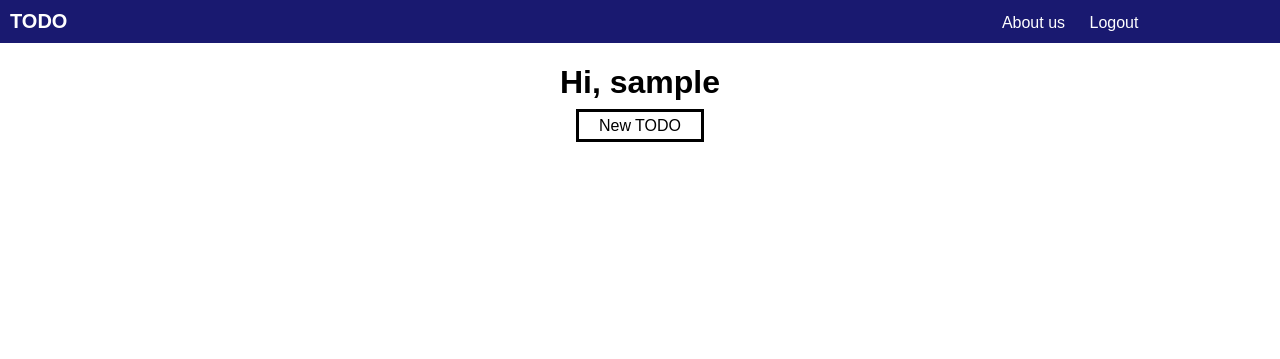
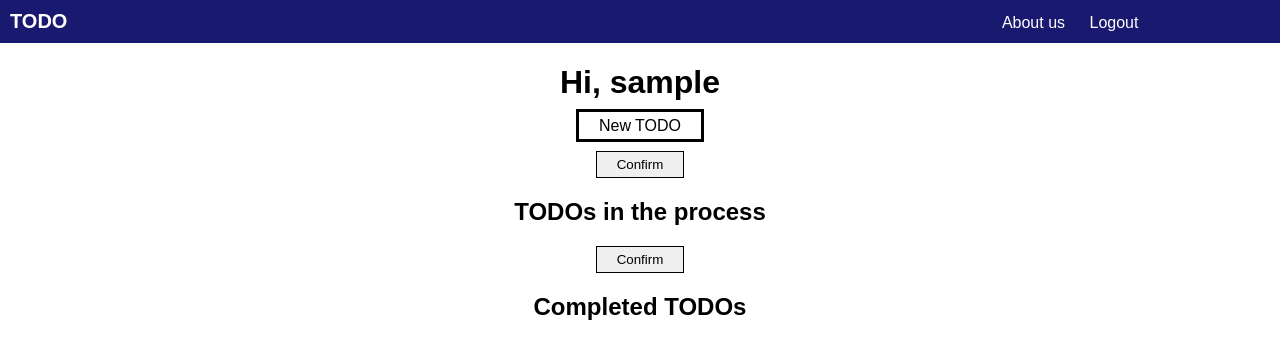
Before and after one commit to zakharchik74/todo_list, a Django app: page / in a window 1280 px wide. Shown: the top 359 px of the page. Run offline with Django 4.2, Linux system fonts and the light colour scheme; the visitor is signed in with stand-in values (Sample User, id 1); data that the repository does not hold is empty.

Commit message:
process/completed

```diff
--- a/accounts/urls.py
+++ b/accounts/urls.py
@@ -5,4 +5,5 @@ urlpatterns = [
     path('registration', views.reg, name='registration'),
     path('login', views.login, name='login'),
     path('logout', views.logout, name='logout'),
+
 ]
--- a/main/admin.py
+++ b/main/admin.py
@@ -1,5 +1,7 @@
 from django.contrib import admin
 
-from .models import ToDo
+from .models import ToDo, ToDo_completed, ToDo_process
 
 admin.site.register(ToDo)
+admin.site.register(ToDo_process)
+admin.site.register(ToDo_completed)
--- a/main/urls.py
+++ b/main/urls.py
@@ -1,3 +1,4 @@
+
 from django.urls import path
 from . import views
 urlpatterns = [
--- a/main/views.py
+++ b/main/views.py
@@ -1,14 +1,35 @@
 import re
+from xml.dom.domreg import well_known_implementations
 from django.http import HttpResponseRedirect
 from django.shortcuts import render, redirect
-from .models import ToDo
+from .models import ToDo, ToDo_process, ToDo_completed
 from django.contrib.auth.models import User
 
 def index(request):
-    user = request.user
-    if user.is_authenticated:
-        data  = ToDo.objects.filter(user=user)
-        return render(request, 'index.html', {'todo' : data})
+    if request.user.is_authenticated:
+        todo = ToDo.objects.filter(user=request.user)
+        todo_process = ToDo_process.objects.filter(user=request.user)
+        todo_completed = ToDo_completed.objects.filter(user=request.user)
+        if request.method == 'POST':
+            ListPr = request.POST.getlist('process')
+            for i in range(len(ListPr)):
+                todopr_id, todopr_todo = ListPr[i].split(".")
+                new_record = ToDo_process.objects.create(to_do=todopr_todo, user=request.user)
+                new_record.save()
+                todo_del = ToDo.objects.get(id=todopr_id)
+                todo_del.delete()
+
+            CompPr = request.POST.getlist('completed')
+            for i in range(len(CompPr)):
+                todocom_id, todocom_todo = CompPr[i].split(".")
+                new_record = ToDo_completed.objects.create(to_do=todocom_todo, user=request.user)
+                new_record.save()
+                todo_del = ToDo_process.objects.get(id=todocom_id)
+                todo_del.delete()
+
+            return redirect('index')
+        else:
+            return render(request, 'index.html', {'todo' : todo, 'process' : todo_process, 'completed' : todo_completed})
     else:
         return render(request, 'index.html')
 
@@ -21,11 +42,11 @@ def newtodo(request):
         user = request.user
         new_record = ToDo.objects.create(to_do=todo, user=user)
         new_record.save()
-        return redirect('/')
+        return redirect('index')
     else:
         return render(request, 'newtodo.html')
 
 def delete(request, id):
-    todo = ToDo.objects.get(id=id)
+    todo = ToDo_completed.objects.get(id=id)
     todo.delete()
-    return redirect('/')
+    return redirect('index')
--- a/static/css/style.css
+++ b/static/css/style.css
@@ -107,3 +107,9 @@ input[type=checkbox] {
     color:white;
     font-weight: bold;
 }
+h2 {
+    text-align: center;
+}
+.button_center {
+    text-align: center;
+}
--- a/templates/base.html
+++ b/templates/base.html
@@ -19,7 +19,6 @@
                 {% endif %}
             </div>
         </div>
-
         {% block content %}{% endblock %}
     </body>
 </html>
--- a/templates/index.html
+++ b/templates/index.html
@@ -6,13 +6,47 @@
     {% if user.is_authenticated %}
         <h1 class="welcome">Hi, {{user.username}}</h1>
         <div class="welcome"><a href="new_todo" class="new_todo">New TODO</a></div>
-        {% for i in todo %}
+        {% if todo is defined %}
+            <h2>TODOs</h2>
+        {% endif %}
+        <form action="" method="POST">
+            {% for i in todo %}
+                <div class="to-do">
+                    <div class="todos">
+                            <label>{{i.to_do}}</label>
+                        </div>
+                            <div class="check_and_delete">
+                                <label>In the process:</label>
+                                <input type="checkbox" name="process" value="{{i.id}}.{{i.to_do}}">
+                    </div>
+                </div>
+            {% endfor %}
+            <div class = "button_center"><input class="deletebtn" type="submit" value="Confirm"></div>
+        </form>
+
+        <h2>TODOs in the process</h2>
+        <form action="" method="POST">
+            {% for i in process %}
+                <div class="to-do">
+                    <div class="todos">
+                            <label>{{i.to_do}}</label>
+                        </div>
+                            <div class="check_and_delete">
+                                <label>Completed:</label>
+                                <input type="checkbox" name="completed" value="{{i.id}}.{{i.to_do}}">
+                    </div>
+                </div>
+            {% endfor %}
+            <div class = "button_center"><input class="deletebtn" type="submit" value="Confirm"></div>
+        </form>
+
+        <h2>Completed TODOs</h2>
+        {% for i in completed %}
             <div class="to-do">
                 <div class="todos">
-                    <label>{{i.to_do}}</label>
+                    <label class="text">{{i.to_do}}</label>
                 </div>
                 <div class="check_and_delete">
-                    <input type="checkbox">
                     <a class="deletebtn" href="{% url 'delete' id=i.id %}">delete</a>
                 </div>
             </div>
--- a/todolist/settings.py
+++ b/todolist/settings.py
@@ -134,3 +134,4 @@ DEFAULT_AUTO_FIELD = 'django.db.models.BigAutoField'
 
 MEDIA_URL = '/media/'
 MEDIA_ROOT = os.path.join(BASE_DIR, 'media')
+SECURE_PROXY_SSL_HEADER = ('HTTP_X_FORWARDED_PROTO', 'https')
```
Also changed, not shown: accounts/views.py (+11 -9 lines), main/models.py (+16 -0 lines), requirements.txt (+9 -0 lines), main/migrations/0003_todo_process_todo_completed.py (added).
